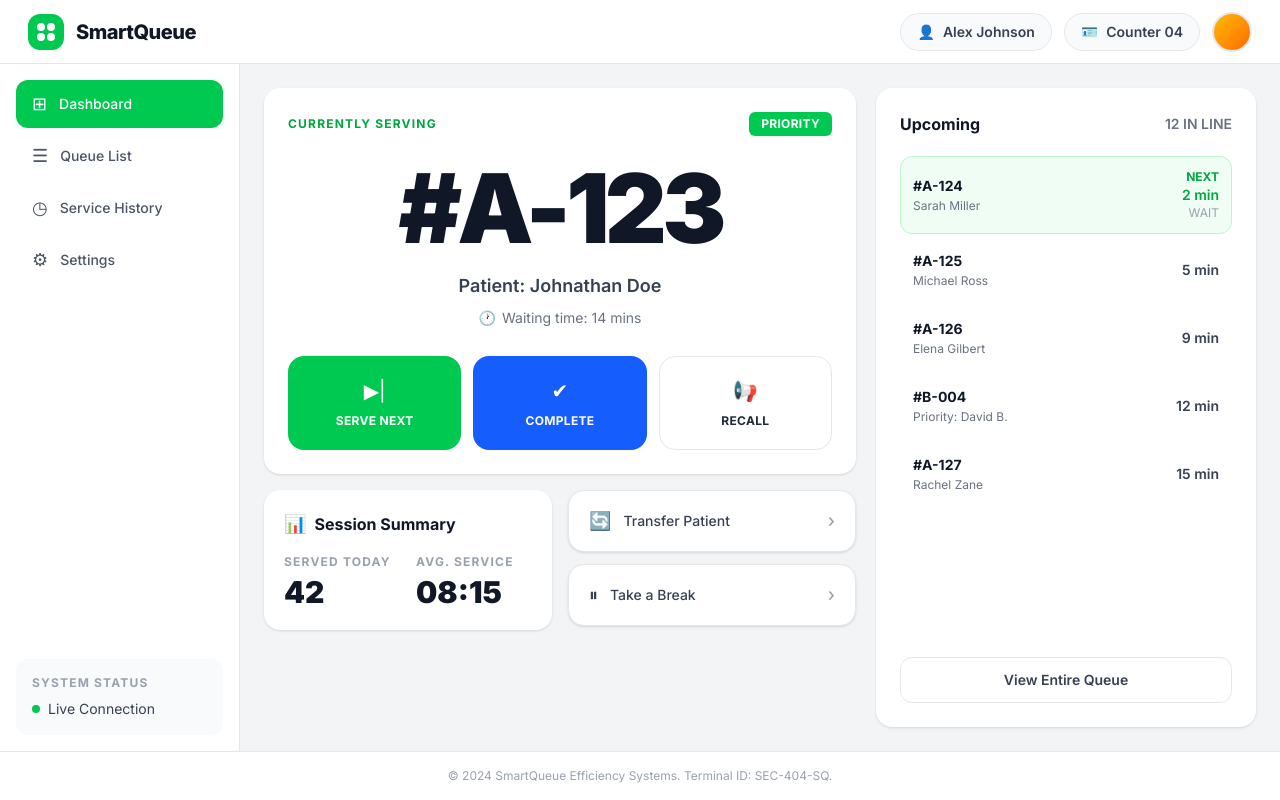
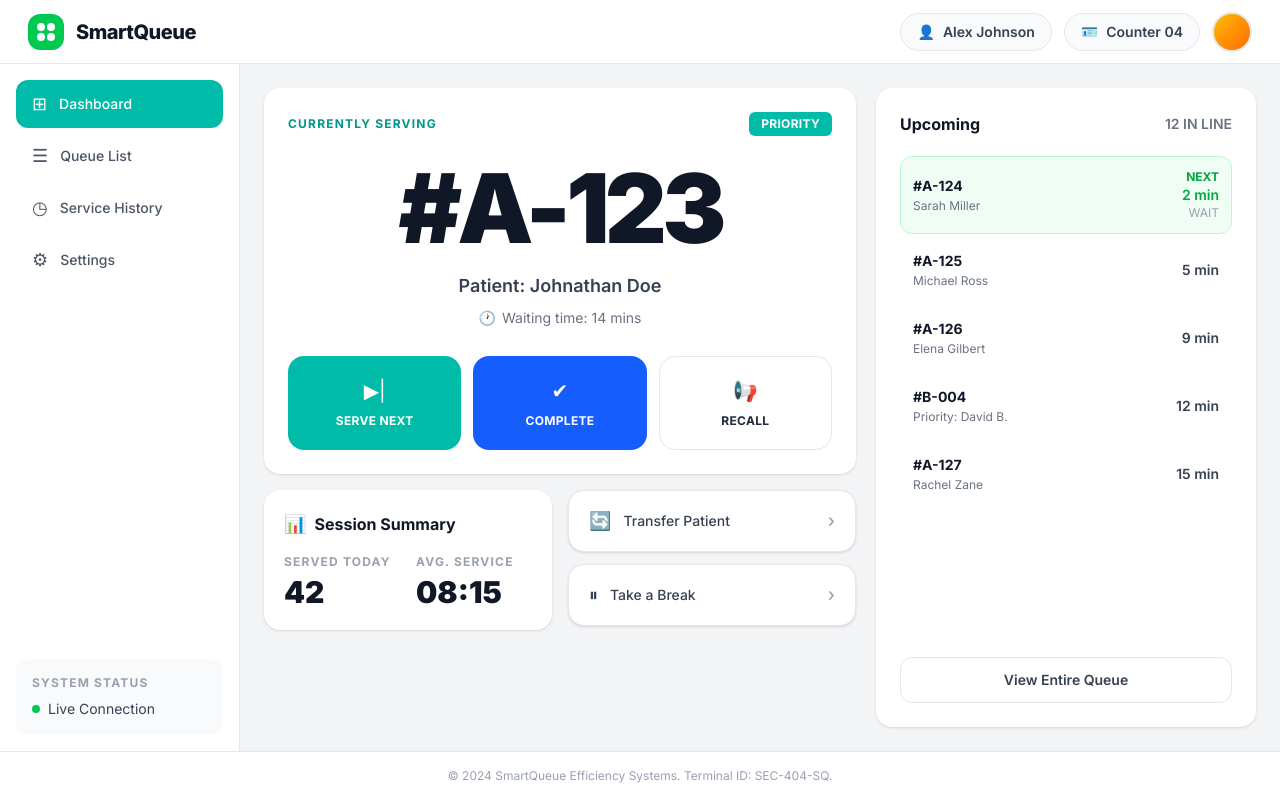
Before and after one commit to Prajwal-k0ira1a/MeroPaalo, a React (Vite) app in the folder frontend/: page /staff-admin in a window 1280 px wide. Built offline with nearby package versions, Linux system fonts and the light colour scheme.

Commit message:
refactor: UI chnages in frontend for Staff Admin

```diff
--- a/frontend/src/StaffAdmin/components/Sidebar.jsx
+++ b/frontend/src/StaffAdmin/components/Sidebar.jsx
@@ -15,7 +15,7 @@ export default function Sidebar({ activeNav, setActiveNav }) {
             onClick={() => setActiveNav(item.id)}
             className={`flex items-center gap-3 px-4 py-2.5 rounded-xl text-sm font-medium w-full text-left transition-colors duration-150
               ${activeNav === item.id
-                ? "bg-green-500 text-white font-bold"
+                ? "bg-teal-500 text-white font-bold"
                 : "text-gray-600 hover:bg-gray-100"
               }`}
           >
--- a/frontend/src/StaffAdmin/pages/Dashboard/CurrentlyServing.jsx
+++ b/frontend/src/StaffAdmin/pages/Dashboard/CurrentlyServing.jsx
@@ -2,8 +2,8 @@ export default function CurrentlyServing() {
   return (
     <div className="bg-white rounded-2xl p-6 shadow-sm">
       <div className="flex justify-between items-center mb-6">
-        <span className="text-xs font-bold text-green-600 tracking-widest">CURRENTLY SERVING</span>
-        <span className="bg-green-500 text-white text-xs font-bold px-3 py-1 rounded-md tracking-wide">
+        <span className="text-xs font-bold text-teal-600 tracking-widest">CURRENTLY SERVING</span>
+        <span className="bg-teal-500 text-white text-xs font-bold px-3 py-1 rounded-md tracking-wide">
           PRIORITY
         </span>
       </div>
@@ -15,7 +15,7 @@ export default function CurrentlyServing() {
         </div>
       </div>
       <div className="grid grid-cols-3 gap-3">
-        <button className="flex flex-col items-center justify-center gap-2 bg-green-500 hover:bg-green-600 text-white rounded-2xl py-5 transition-colors cursor-pointer">
+        <button className="flex flex-col items-center justify-center gap-2 bg-teal-500 hover:bg-teal-600 text-white rounded-2xl py-5 transition-colors cursor-pointer">
           <span className="text-xl">▶|</span>
           <span className="text-xs font-bold tracking-wide">SERVE NEXT</span>
         </button>
```
